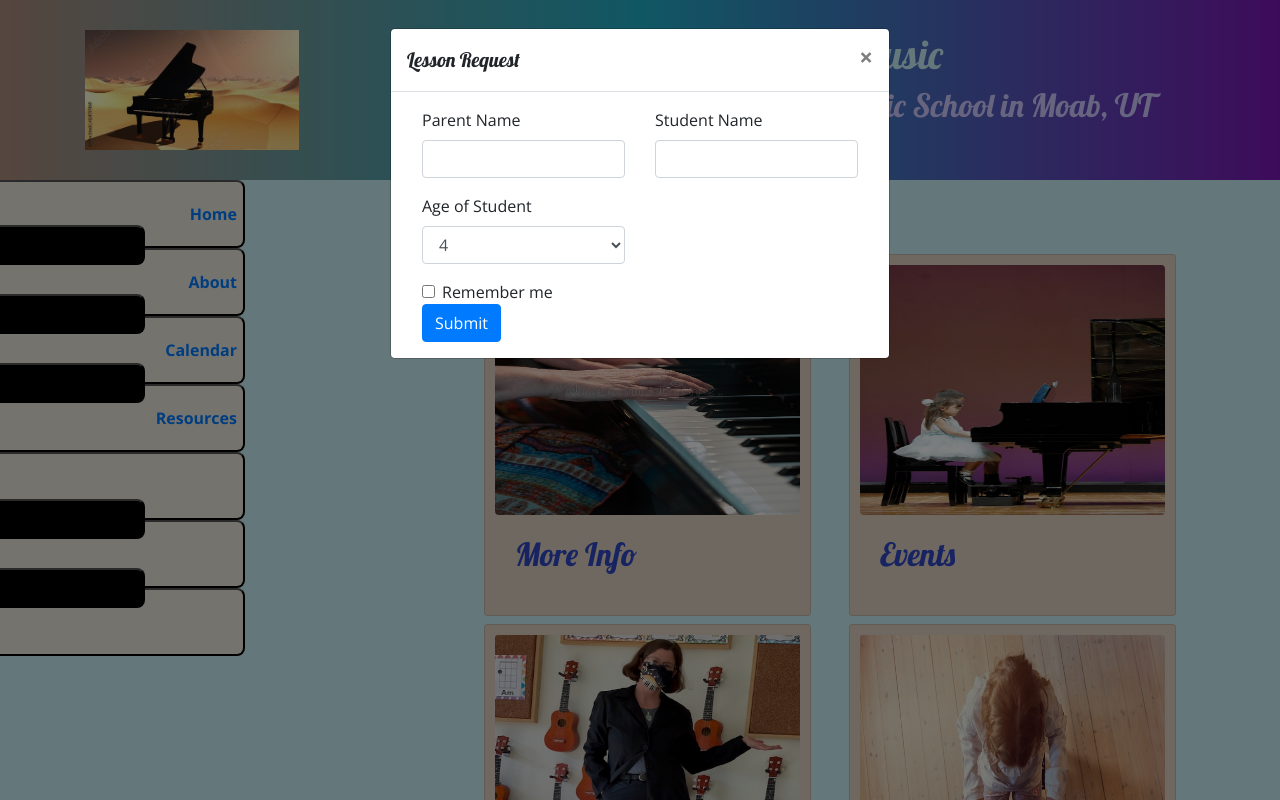
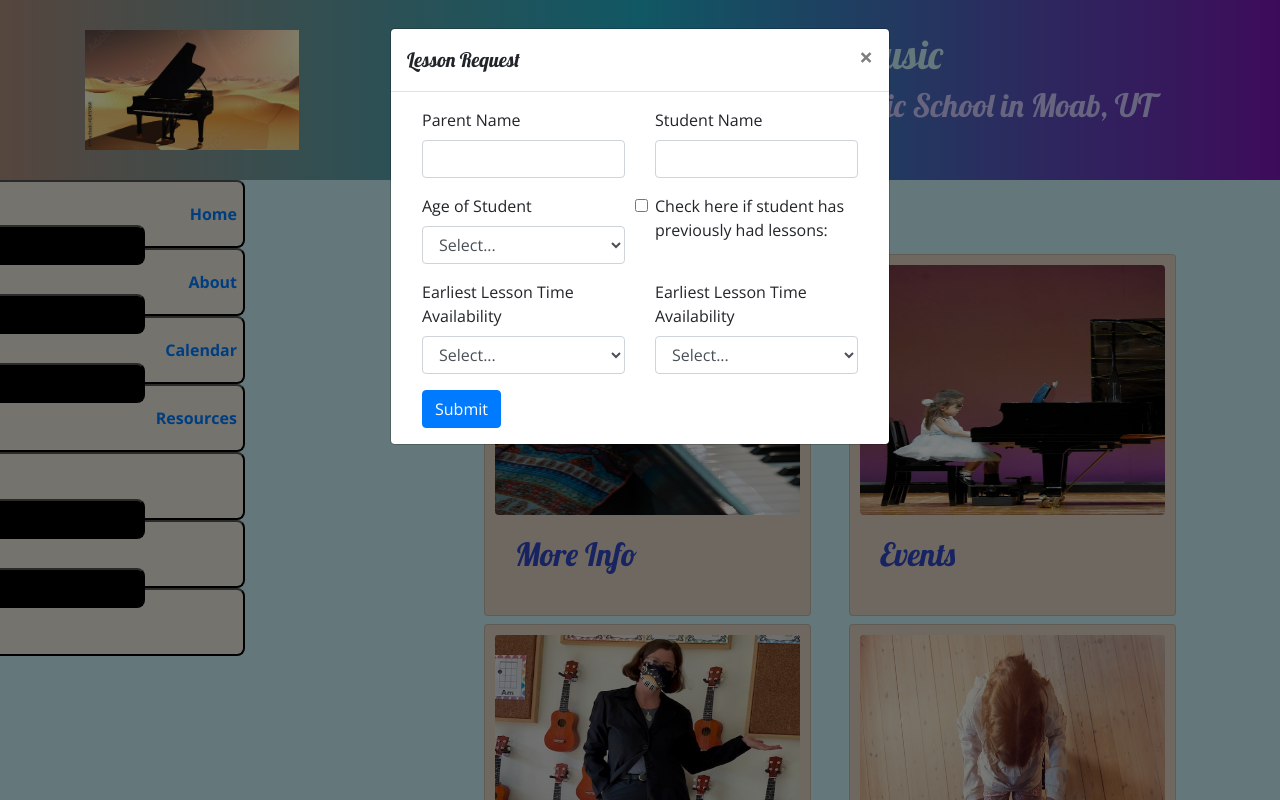
Before and after one commit to Sheilabob/DCM-in-React, a React (Create React App) app: page /home in a window 1280 px wide. Both pictures are taken after a click on the button "Lesson Sign Up". Shown: the top 800 px of the page. Built offline with nearby package versions, Linux system fonts and the light colour scheme.

Commit message:
added to signup form submit not working yet

```diff
--- a/src/components/SignUp.jsx
+++ b/src/components/SignUp.jsx
@@ -21,7 +21,7 @@ class SignUp extends Component {
     }
 
     handleLogin(event) {
-        alert(`Parent Name: ${this.parentname.value} Student Name: ${this.studentname.value} Student Age: ${this.studentage.value} Remember: ${this.remember.checked}`);
+        alert(`Parent Name: ${this.parentname.value} Student Name: ${this.studentname.value} Student Age: ${this.studentage.value} Taken lessons: ${this.takenlessons.checked} Earliest time: ${this.earliesttime.value} Latest time: ${this.latesttime.value}`);
         this.toggleModal();
         event.preventDefault();
     }
@@ -55,6 +55,7 @@ class SignUp extends Component {
                                 <FormGroup className="col-6">
                                 <Label htlmFor="studentage">Age of Student</Label>
                                 <Input type="select" id="studentage" name="studentage" innerRef={input => this.studentage = input}>
+                                    <option>Select...</option>
                                     <option>4</option>
                                     <option>5</option>
                                     <option>6</option>
@@ -64,13 +65,35 @@ class SignUp extends Component {
                                     <option>10+</option>
                                     </Input>
                             </FormGroup>
-                            </div>
-                            <FormGroup check>
-                                <Label check>
-                                    <Input type="checkbox" name="remember" innerRef={input => this.remember = input}/>
-                                    Remember me
+                            <FormGroup className="col-6">
+                            <Label check>
+                                    <Input type="checkbox" name="takenlessons" innerRef={input => this.takenlessons = input} />
+                                    Check here if student has previously had lessons:
                                 </Label>
                             </FormGroup>
+                            </div>
+                            <div className="row">
+                                <FormGroup className="col-6">
+                                <Label htlmFor="earliesttime">Earliest Lesson Time Availability</Label>
+                                <Input type="select" id="earliesttime" name="earliesttime" innerRef={input => this.earliesttime = input}>
+                                    <option>Select...</option>
+                                    <option>4:00pm</option>
+                                    <option>4:30pm</option>
+                                    <option>5:00pm</option>
+                                    <option>5:30pm</option>
+                                    </Input>
+                            </FormGroup>
+                            <FormGroup className="col-6">
+                                <Label htlmFor="earliesttime">Earliest Lesson Time Availability</Label>
+                                <Input type="select" id="earliesttime" name="earliesttime" innerRef={input => this.earliesttime = input}>
+                                    <option>Select...</option>
+                                    <option>4:30pm</option>
+                                    <option>5:00pm</option>
+                                    <option>5:30pm</option>
+                                    <option>6:00pm</option>
+                                    </Input>
+                            </FormGroup>
+                            </div>
                             <Button type="submit" value="submit" color="primary">Submit</Button>
                             </div>
                         </Form>
```
